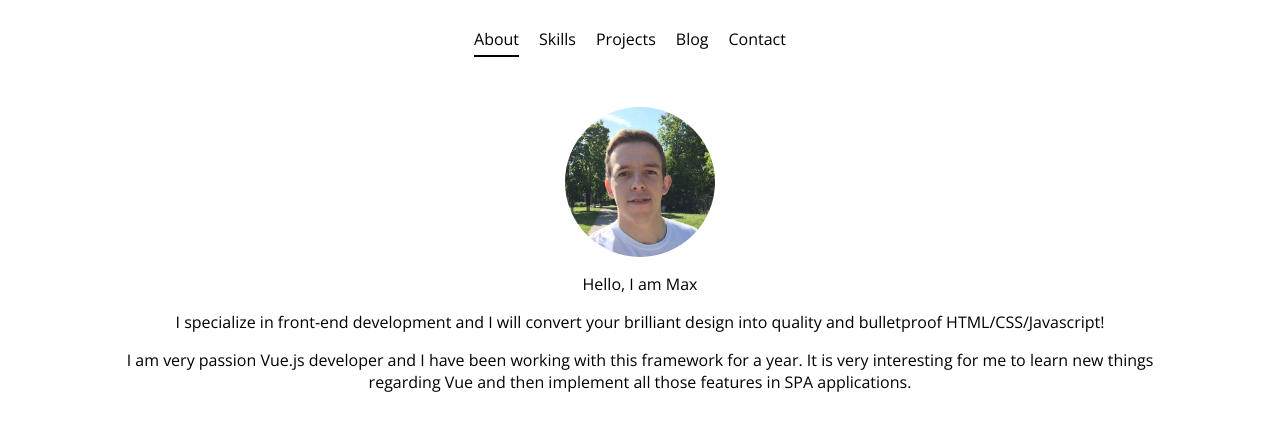
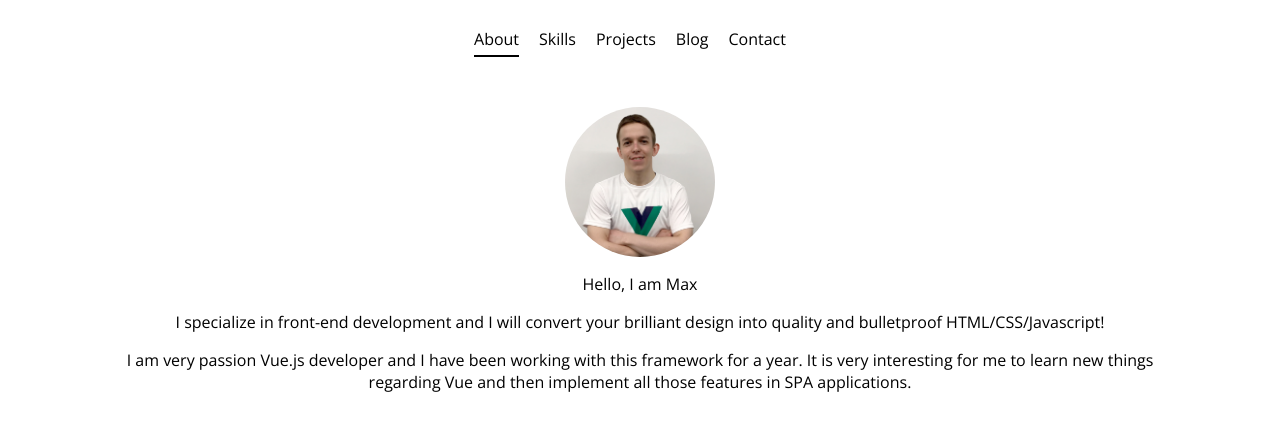
Before and after one commit to splincool/portfolio-vue, a Vue app: page /projects in a window 1280 px wide. Shown: the top 430 px of the page. Built offline with nearby package versions, Linux system fonts and the light colour scheme.

Commit message:
added a new avatar

```diff
--- a/src/views/About.vue
+++ b/src/views/About.vue
@@ -29,7 +29,7 @@ export default {
   flex-direction: column;
 }
 .avatar {
-  background: url('../assets/ava.jpg');
+  background: url('../assets/avatar.jpg');
   width: 150px;
   height: 150px;
   border-radius: 100%;
```
Also changed, not shown: src/assets/avatar.jpg (added).
